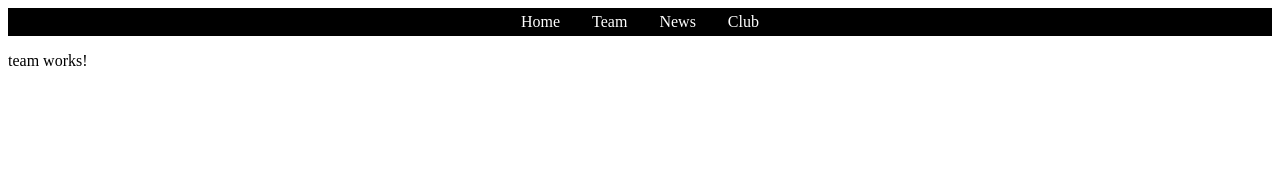
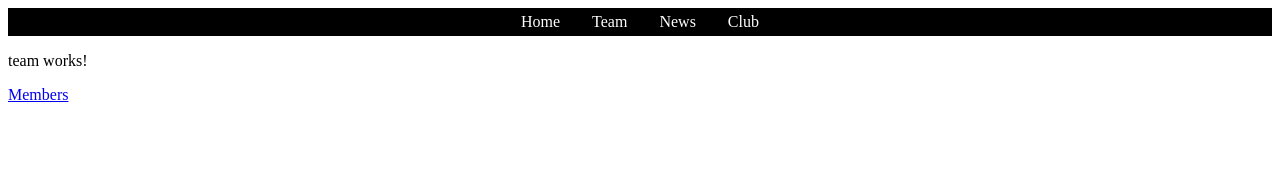
Before and after one commit to Simowned/MySandBox, an Angular app: page /team in a window 1280 px wide. Shown: the top 176 px of the page. Built offline with nearby package versions, Linux system fonts and the light colour scheme.

Commit message:
TODO's added

```diff
--- a/src/app/navigation/navigation.component.html
+++ b/src/app/navigation/navigation.component.html
@@ -20,3 +20,5 @@
 	<li><a routerLink="/club" routerLinkActive="active">Club</a></li>
   </ul>
 </div>
+
+<!-- TODO: Club dropdown location/contact/info -->
--- a/src/app/team/team.component.html
+++ b/src/app/team/team.component.html
@@ -3,3 +3,5 @@
 </p>
 
 <!-- TODO: Player-cards -->
+
+<a href="https://www.voetbalvlaanderen.be/club/7412/ploeg/147522/leden">Members</a>
```
